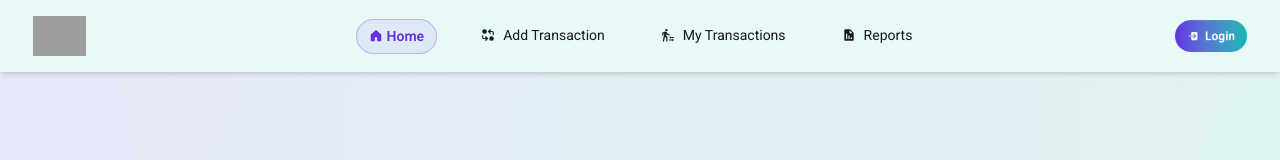
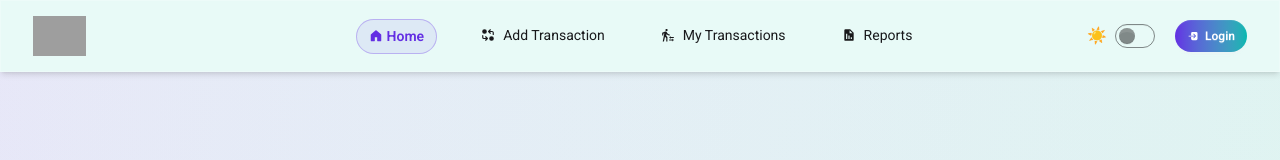
Before and after one commit to mursalin35/FinEase-Client-Side, a React (Vite) app: page / in a window 1280 px wide. Shown: the top 160 px of the page. Built offline with nearby package versions, Linux system fonts and the light colour scheme; no server answers; grey boxes are pictures that could not be loaded.

Commit message:
dark mode toggle buttor navbar fiexd

```diff
--- a/src/components/Navbar.jsx
+++ b/src/components/Navbar.jsx
@@ -1,48 +1,18 @@
 import { GoHomeFill } from "react-icons/go";
 import { IoLogIn, IoLogOut } from "react-icons/io5";
 import { TbTransformFilled } from "react-icons/tb";
-import { MdTransferWithinAStation } from "react-icons/md";
+import {
+  MdTransferWithinAStation,
+} from "react-icons/md";
 import { BiSolidReport } from "react-icons/bi";
-import { useContext, useEffect, useState } from "react";
-import { AuthContext } from "../context/AuthContext";
 import { Link, NavLink } from "react-router";
 import { FaUser } from "react-icons/fa";
+import useTheme from "../hooks/useTheme";
+import useAuth from "../hooks/useAuth";
 
 const NavBar = () => {
-  const { user, logOut } = useContext(AuthContext);
-
-  // LocalStorage / System Theme detect
-  const getInitialTheme = () => {
-    const savedTheme = localStorage.getItem("theme");
-    if (savedTheme) return savedTheme;
-    const prefersDark = window.matchMedia(
-      "(prefers-color-scheme: dark)"
-    ).matches;
-    return prefersDark ? "dark" : "light";
-  };
-
-  // Initial state set
-  const [theme, setTheme] = useState(getInitialTheme);
-  useEffect(() => {
-    const html = document.querySelector("html");
-    html.setAttribute("data-theme", theme);
-    localStorage.setItem("theme", theme);
-  }, [theme]);
-
-  // System Theme change auto update
-  useEffect(() => {
-    const mediaQuery = window.matchMedia("(prefers-color-scheme: dark)");
-    const handleChange = (e) => {
-      setTheme(e.matches ? "dark" : "light");
-    };
-    mediaQuery.addEventListener("change", handleChange); // listen for system changes
-    return () => mediaQuery.removeEventListener("change", handleChange); // cleanup
-  }, []);
-
-  // Toggle handler (manual switch)
-  const handleTheme = (checked) => {
-    setTheme(checked ? "dark" : "light");
-  };
+  const { user, logOut } = useAuth();
+  const { theme, toggleTheme } = useTheme();
 
   // Nav Links
   const navLinks = (
@@ -81,7 +51,7 @@ const NavBar = () => {
     </>
   );
 
-  // Profile dropdown + toggle button
+  // Profile dropdown
   const profileLinks = (
     <>
       <li>
@@ -93,17 +63,6 @@ const NavBar = () => {
           <FaUser /> My Profile
         </NavLink>
       </li>
-
-      {/* Theme toggle */}
-      <div className="flex items-center gap-2 mt-3 px-2">
-        <span className="text-sm">{theme === "dark" ? "🌙" : "☀️"}</span>
-        <input
-          type="checkbox"
-          className="toggle"
-          checked={theme === "dark"}
-          onChange={(e) => handleTheme(e.target.checked)}
-        />
-      </div>
     </>
   );
 
@@ -131,7 +90,7 @@ const NavBar = () => {
           </div>
           <ul
             tabIndex={0}
-            className="menu menu-sm dropdown-content mt-3 z-[9999] p-2 shadow bg-base-100 rounded-box w-52"
+            className="menu menu-sm dropdown-content mt-3 z-50 p-2 shadow bg-base-100 rounded-box w-52"
           >
             {navLinks}
           </ul>
@@ -153,7 +112,21 @@ const NavBar = () => {
       </div>
 
       {/* Navbar End */}
-      <div className="navbar-end gap-3">
+      <div className="navbar-end gap-3 ">
+
+        {/* Theme toggle  */}
+        <div className="flex items-center gap-2 px-2">
+          {theme === "dark" ? "🌙" : "☀️"}
+          <input
+            type="checkbox"
+            className="toggle"
+            checked={theme === "dark"}
+            onChange={toggleTheme}
+          />
+        </div>
+
+        {/* Profile Avetor */}
+        <div>
           {user ? (
             <div className="dropdown dropdown-end">
               <div
@@ -194,13 +167,14 @@ const NavBar = () => {
           ) : (
             <Link
               to="/auth/login"
-            className="btn text-[#555565] btn-sm rounded-full text-white border-none bg-gradient-to-r from-[#632ee3] to-[#00b8b0] hover:opacity-90"
+              className="btn  btn-sm rounded-full text-white border-none bg-gradient-to-r from-[#632ee3] to-[#00b8b0] hover:opacity-90"
             >
               <IoLogIn /> Login
             </Link>
           )}
         </div>
       </div>
+    </div>
   );
 };
 
--- /dev/null
+++ b/src/context/ThemeContext.jsx
@@ -0,0 +1,42 @@
+import { createContext, useState, useEffect } from "react";
+
+export const ThemeContext = createContext();
+
+export const ThemeProvider = ({ children }) => {
+
+  // LocalStorage / System Theme detect
+  const getInitialTheme = () => {
+    const savedTheme = localStorage.getItem("theme");
+    if (savedTheme) return savedTheme;
+    const prefersDark = window.matchMedia(
+      "(prefers-color-scheme: dark)"
+    ).matches;
+    return prefersDark ? "dark" : "light";
+  };
+
+  const [theme, setTheme] = useState(getInitialTheme);
+
+  // Apply theme to html
+  useEffect(() => {
+    const html = document.querySelector("html");
+    html.setAttribute("data-theme", theme);
+    localStorage.setItem("theme", theme);
+  }, [theme]);
+
+  // Detect system changes
+  useEffect(() => {
+    const mediaQuery = window.matchMedia("(prefers-color-scheme: dark)");
+    const handler = (e) => setTheme(e.matches ? "dark" : "light");
+    mediaQuery.addEventListener("change", handler);
+    return () => mediaQuery.removeEventListener("change", handler);
+  }, []);
+
+  const toggleTheme = () =>
+    setTheme((prev) => (prev === "dark" ? "light" : "dark"));
+
+  return (
+    <ThemeContext.Provider value={{ theme, toggleTheme }}>
+      {children}
+    </ThemeContext.Provider>
+  );
+};
--- /dev/null
+++ b/src/hooks/useTheme.jsx
@@ -0,0 +1,16 @@
+import React, { useContext } from "react";
+import { ThemeContext } from "../context/ThemeContext";
+
+const useTheme = () => {
+  const themeInfo = useContext(ThemeContext);
+  return themeInfo;
+};
+
+export default useTheme;
+
+// // this Theme how is it use
+// const { theme, toggleTheme } = useTheme();
+
+// <button onClick={toggleTheme}>
+//   {theme === "dark" ? <MdLightMode /> : <MdOutlineLightMode />}
+// </button>;
```
Also changed, not shown: src/main.jsx (+6 -1 lines). Lines whose indentation alone changed are shown as unchanged.
